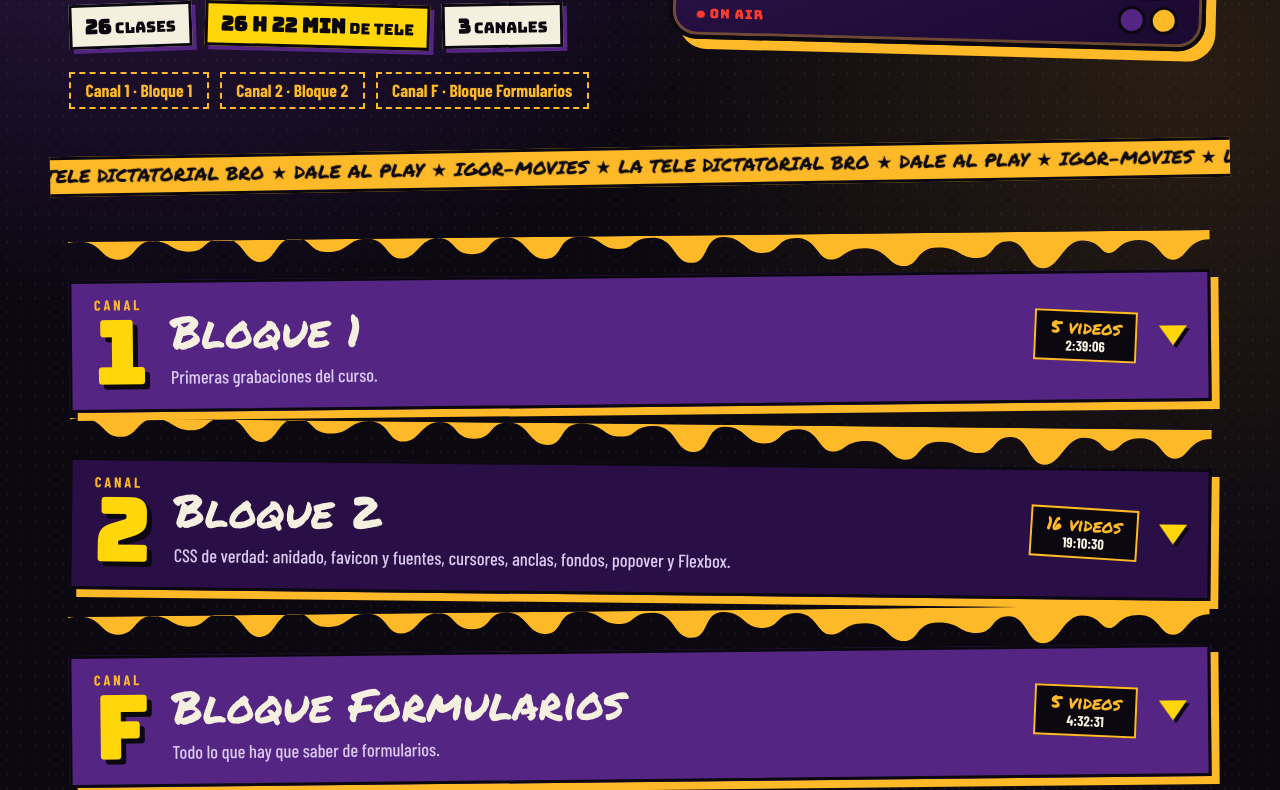
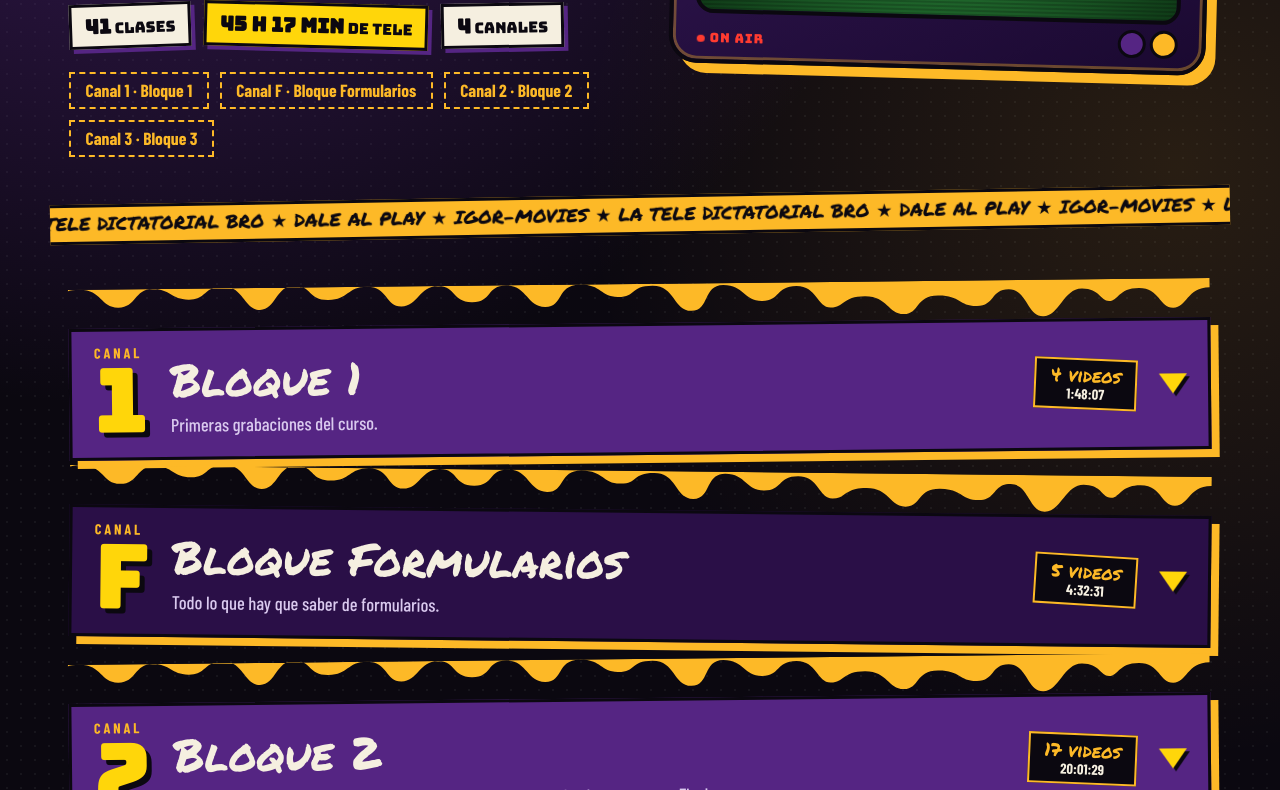
Before and after one commit to igorhermoso1/Video-juritecnia, a plain HTML site: page index.html in a window 1280 px wide. Shown: the part 521-1311 px from the top of the page. Drawn offline with nearby package versions, Linux system fonts and the light colour scheme; a web font is replaced by a local one.

Commit message:
Videoteca: Formularios tras Bloque 1, Pokédex al Bloque 2 y nuevo Bloque 3 (15 videos)
Co-Authored-By: Claude Opus 5.5 <noreply@anthropic.com>

```diff
--- a/index.html
+++ b/index.html
@@ -228,10 +228,20 @@ const BLOQUES = [
     descripcion: "Primeras grabaciones del curso.",
     videos: [
       {titulo: "Boceto general",     archivo: "boceto_general.mp4",     dur: "37:30"},
-      {titulo: "Corrección Pokédex", archivo: "correccion_pokedex.mp4", dur: "50:59"},
       {titulo: "Cuarto ejercicio",   archivo: "Cuarto.ejercicio.mp4",   dur: "17:52"},
       {titulo: "Popurri",            archivo: "Popurri.mp4",            dur: "42:35"},
       {titulo: "Primer ejercicio",   archivo: "primerEjercicio.mp4",    dur: "10:10"}
+    ]
+  },
+  {
+    id: 2, num: "F", titulo: "Bloque Formularios", color: "#8a5a00",
+    descripcion: "Todo lo que hay que saber de formularios.",
+    videos: [
+      {titulo: "Formularios, parte 1",    archivo: "Formularios_parte1.mp4",     dur: "45:15"},
+      {titulo: "Formularios, parte 2",    archivo: "Formularios_parte2.mp4",     dur: "31:33"},
+      {titulo: "Formularios 3",           archivo: "Formularios_3.mp4",          dur: "1:21:03"},
+      {titulo: "Formularios, corrección", archivo: "Formularios_correccion.mp4", dur: "1:31:55"},
+      {titulo: "Extras de formularios",   archivo: "Extras_formu.mp4",           dur: "22:45"}
     ]
   },
   {
@@ -253,18 +263,29 @@ const BLOQUES = [
       {titulo: "Flexbox, parte 1.2",                 archivo: "flexbox_Parte_1.2.mp4",                         dur: "55:48"},
       {titulo: "Flexbox, parte 2",                   archivo: "flexbox_Parte_2.mp4",                           dur: "1:40:52"},
       {titulo: "Corrección Flexbox 1",               archivo: "Correccion_FlexBox1.mp4",                       dur: "45:43"},
-      {titulo: "Ejercicio «Muerte» 1",               archivo: "ejercicioMuerte1.mp4",                          dur: "1:27:38"}
+      {titulo: "Ejercicio «Muerte» 1",               archivo: "ejercicioMuerte1.mp4",                          dur: "1:27:38"},
+      {titulo: "Corrección Pokédex",                 archivo: "correccion_pokedex.mp4",                        dur: "50:59"}
     ]
   },
   {
-    id: 2, num: "F", titulo: "Bloque Formularios", color: "#8a5a00",
-    descripcion: "Todo lo que hay que saber de formularios.",
+    id: 4, num: "3", titulo: "Bloque 3", color: "#0b6e4f",
+    descripcion: "Popover y vídeo, proporciones, transiciones, transformaciones y el proyecto Panoplia.",
     videos: [
-      {titulo: "Formularios, parte 1",    archivo: "Formularios_parte1.mp4",     dur: "45:15"},
-      {titulo: "Formularios, parte 2",    archivo: "Formularios_parte2.mp4",     dur: "31:33"},
-      {titulo: "Formularios 3",           archivo: "Formularios_3.mp4",          dur: "1:21:03"},
-      {titulo: "Formularios, corrección", archivo: "Formularios_correccion.mp4", dur: "1:31:55"},
-      {titulo: "Extras de formularios",   archivo: "Extras_formu.mp4",           dur: "22:45"}
+      {titulo: "Popover y vídeo, parte 1",           archivo: "popover.y.video_1.mp4",                         dur: "46:35"},
+      {titulo: "Popover y vídeo, parte 2",           archivo: "popover.y.video_2.mp4",                         dur: "44:34"},
+      {titulo: "Vídeo 3: aspect-ratio y object-fit", archivo: "popoVideo_3_aspectRatio_object_fit.mp4",        dur: "1:34:57"},
+      {titulo: "Transiciones, parte 1",              archivo: "Transition1.mp4",                               dur: "1:47:12"},
+      {titulo: "Transform, parte 1",                 archivo: "Transform1Parte.mp4",                           dur: "1:44:03"},
+      {titulo: "Transform, parte 2",                 archivo: "Transform2Parte.mp4",                           dur: "1:32:04"},
+      {titulo: "Panoplia: transiciones 1",           archivo: "Panoplia_transition_1.mp4",                     dur: "1:40:53"},
+      {titulo: "Panoplia: transiciones 2",           archivo: "Panoplia_transition_2.mp4",                     dur: "1:09:11"},
+      {titulo: "Panoplia: transiciones 3",           archivo: "Panoplia_transition_3.mp4",                     dur: "1:46:25"},
+      {titulo: "Panoplia: transiciones 4",           archivo: "Panoplia_transition_4.mp4",                     dur: "1:02:07"},
+      {titulo: "Panoplia: transiciones 5",           archivo: "Panoplia_transition_5.mp4",                     dur: "29:39"},
+      {titulo: "Panoplia: transiciones 6",           archivo: "Panoplia_transition6.mp4",                      dur: "1:43:10"},
+      {titulo: "Instrucciones de recorte",           archivo: "Intrucciones_recorte.mp4",                      dur: "23:58"},
+      {titulo: "Heroes of arroz caldosio",           archivo: "Heroes_of_arroz_caldosio.mp4",                  dur: "1:34:35"},
+      {titulo: "Repaso intenso",                     archivo: "Repaso_intenso.mp4",                            dur: "55:33"}
     ]
   }
 ];
```
Also changed, not shown: 1 other file.
